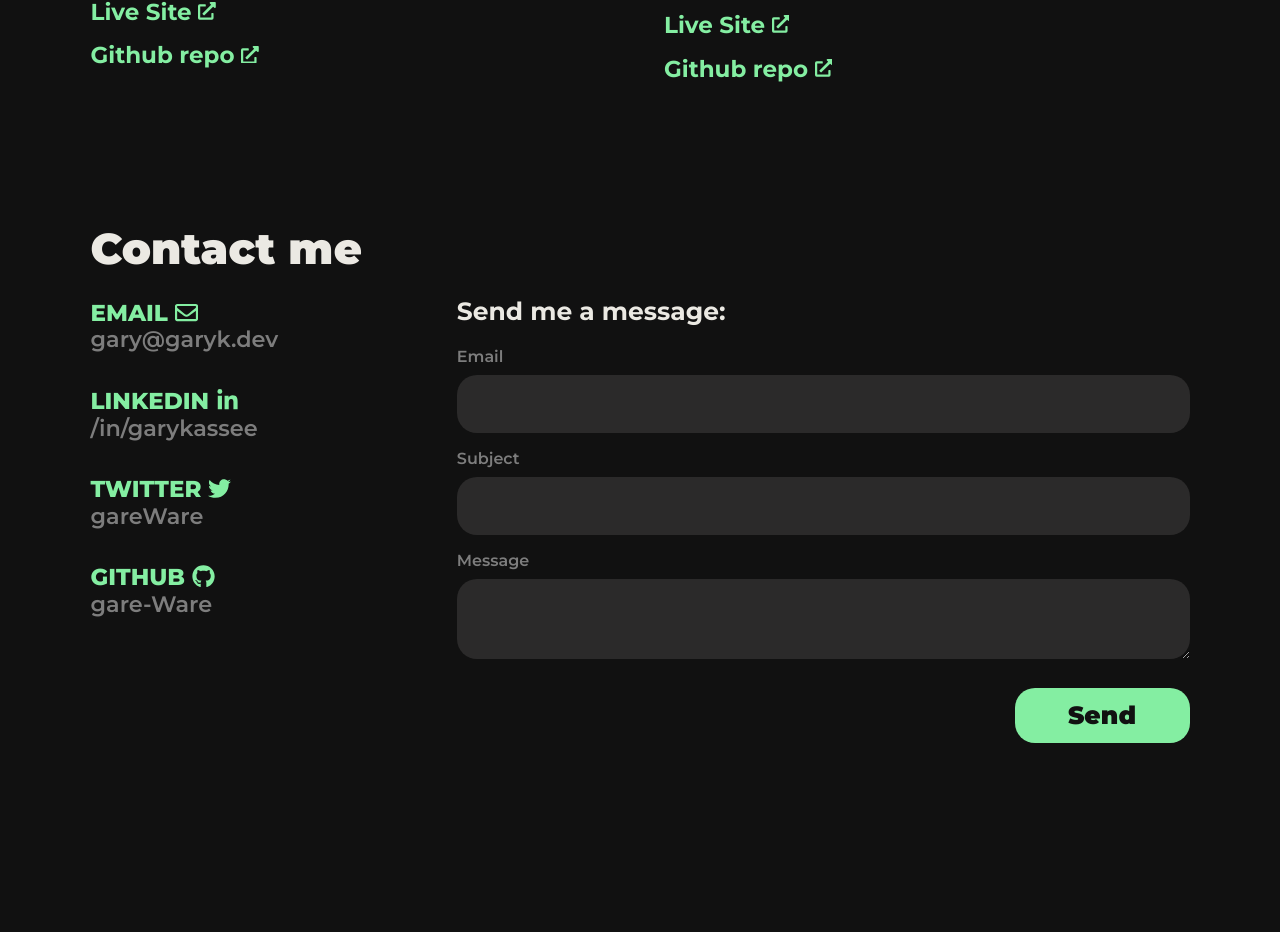
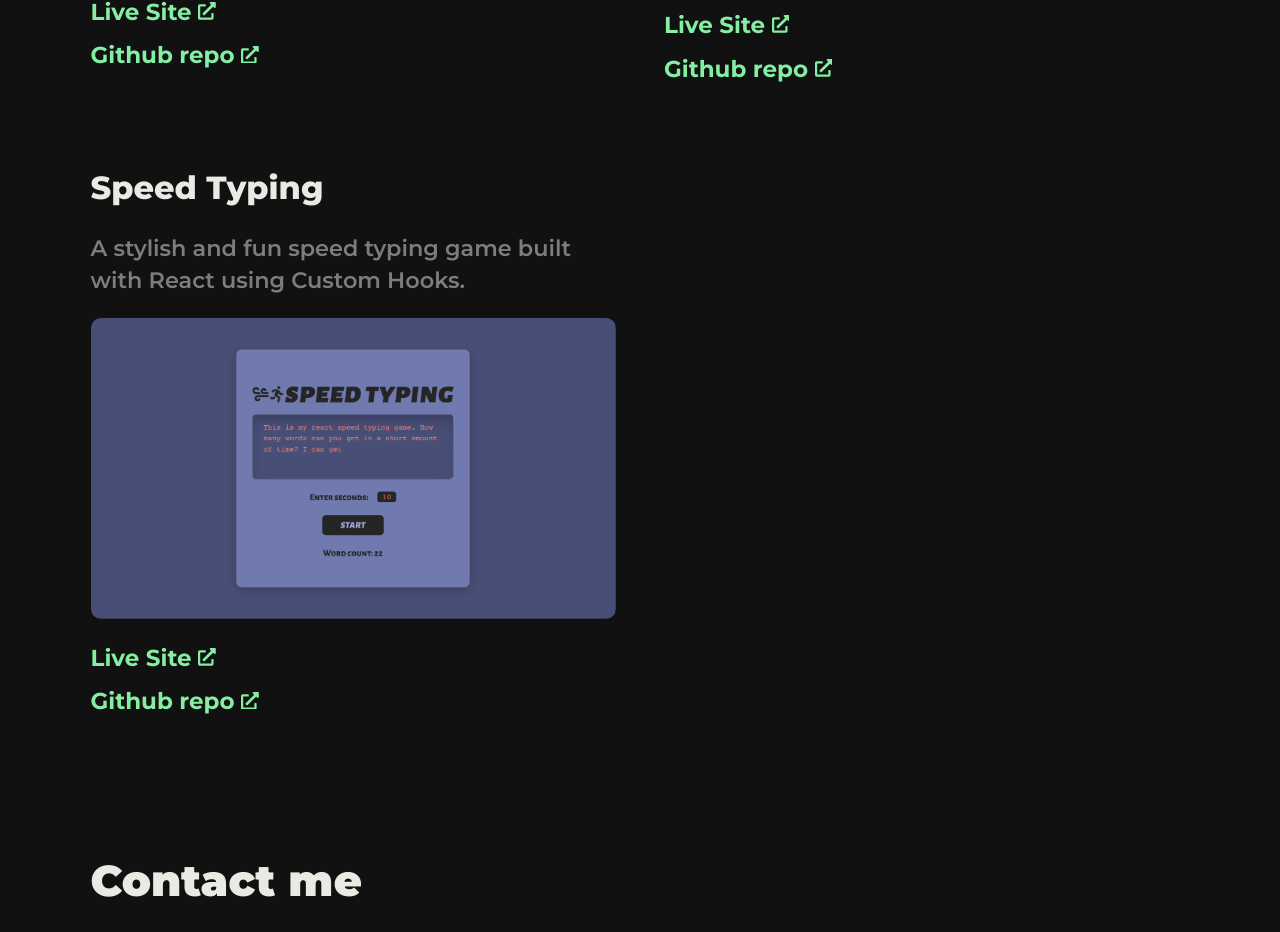
Before and after one commit to gare-Ware/garyk-portfolio, a React (Create React App) app: page / in a window 1280 px wide. Shown: the part 2450-3382 px from the top of the page. Before the commit the page ends 3309 px from the top, so only its background shows below. Built offline with nearby package versions, Linux system fonts and the light colour scheme.

Commit message:
Early build

```diff
--- a/src/Components/projects.js
+++ b/src/Components/projects.js
@@ -2,6 +2,7 @@ import quizzicalAnswers from "../imgs/quizzical-screens/quizzical-answers.png"
 import snakeHome from "../imgs/snake-screens/snake-gameplay.png"
 import abzijgenComingsoon from "../imgs/abzijgen-screens/abzijgen-comingsoon.png"
 import portfolioHome from "../imgs/portfolio-screens/portfolio-home.png"
+import speedTypingHome from '../imgs/speed-typing-screens/speed-typing-active.png'
 
 const projects = [
     {
@@ -35,6 +36,14 @@ const projects = [
         githubRepo: "https://github.com/gare-Ware/garyk-portfolio",
         url: "my-portfolio",
         screens: portfolioHome
+    },
+    {
+        name: "Speed Typing",
+        summary: "A stylish and fun speed typing game built with React using Custom Hooks.",
+        liveSite: "https://gk-speedtyping.netlify.app/",
+        githubRepo: "https://github.com/gare-Ware/speed-typing.git",
+        url: "speed-typing",
+        screens: speedTypingHome
     }
 ]
 
```
Also changed, not shown: src/imgs/speed-typing-screens/speed-typing-active.png (added), src/imgs/speed-typing-screens/speed-typing-home.png (added).
